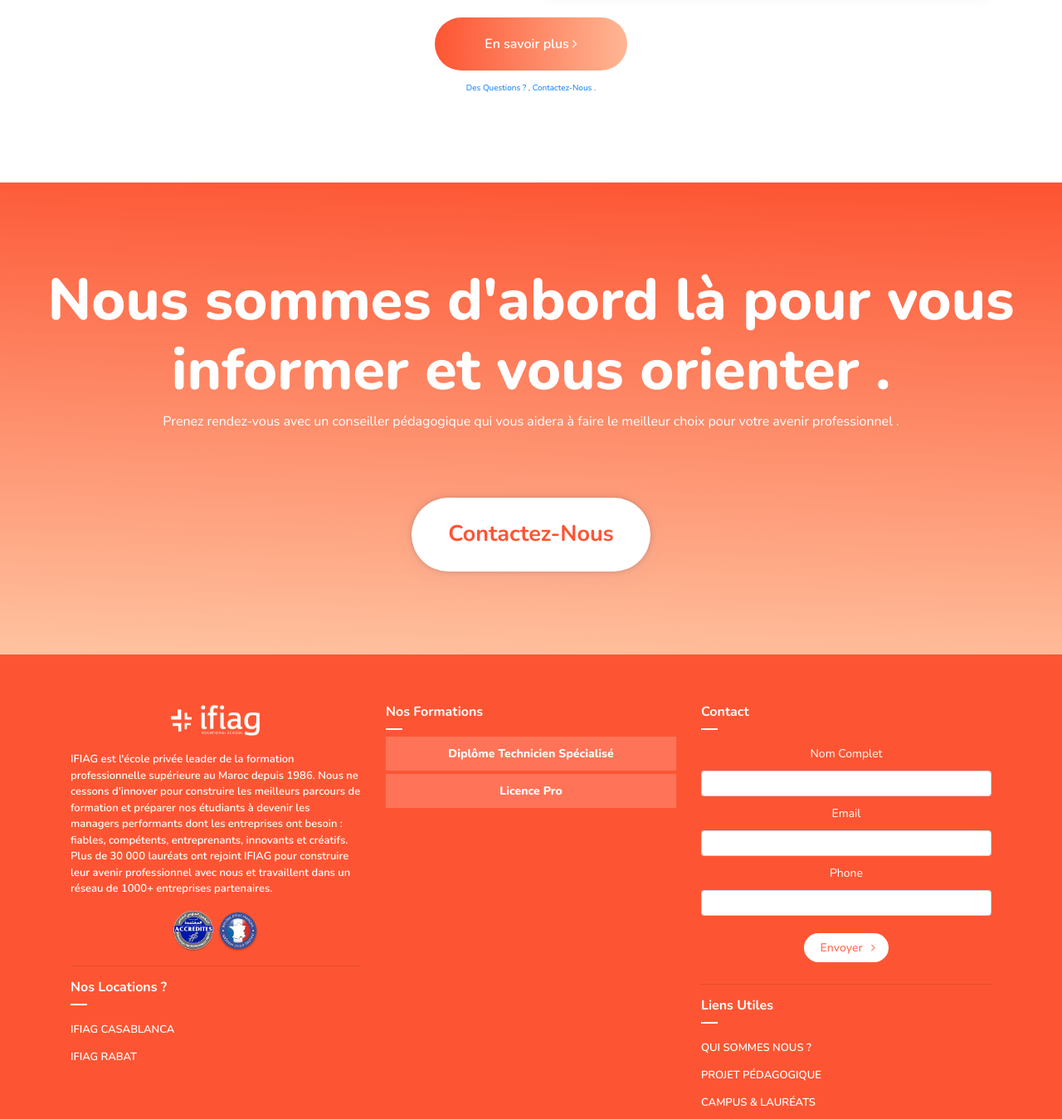
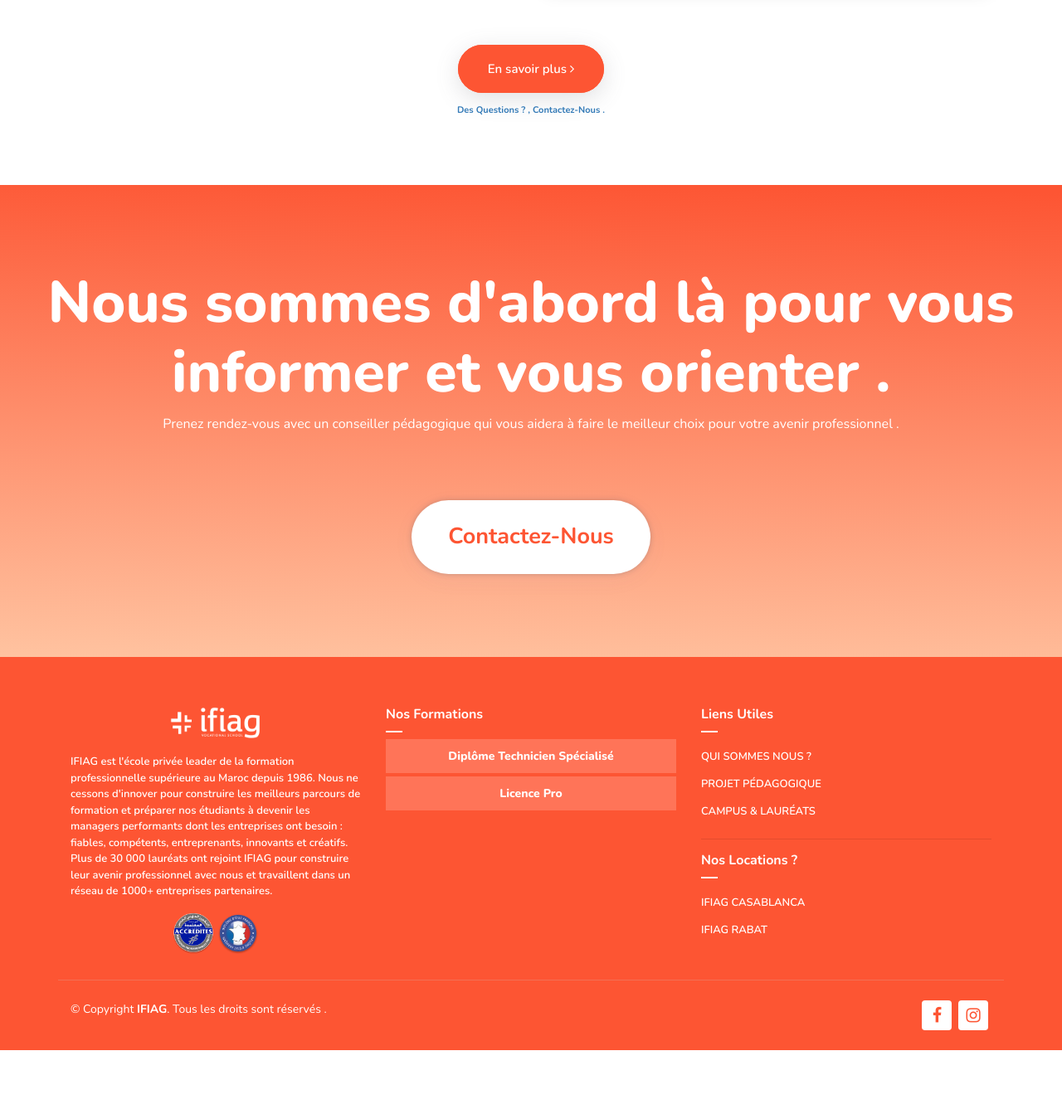
Before and after one commit to DoraymonIT/IFIAG, a plain HTML site: page index.html in a window 1280 px wide. Shown: the part 4947-6296 px from the top of the page at 83% size. After the commit the page ends 6213 px from the top, so only its background shows below. Drawn offline with nearby package versions, Linux system fonts and the light colour scheme.

Commit message:
fix link redirection and make a new moidf f footer

```diff
--- a/index.html
+++ b/index.html
@@ -508,13 +508,13 @@
                     <a
                     aria-label="Center Align"
                     class="nos-formations "
-                   href='../candidature.html' style="text-decoration: none;cursor: pointer;"
+                   href='candidature.html' style="text-decoration: none;cursor: pointer;"
                   >
                   Rejoindre la famille IFIAG  <i class="fa fa-chevron-right fa-fw" aria-hidden="true"></i>
                     </a>
                     <br />
                     <br />
-                    <a class="any_questions"  href="#"
+                    <a class="any_questions"  href="candidature.html"
                       >
                       Contacter un conseiller pédagogique pour être orienté </a
                     >
@@ -702,13 +702,13 @@
           <a
           aria-label="Center Align"
           class="nos-formations "
-         href='../candidature.html' style="text-decoration: none;cursor: pointer;"
+         href='candidature.html' style="text-decoration: none;cursor: pointer;"
         >
         Je candidate
           </a>
           <br />
           <br />
-          <a class="any_questions"  href="#"
+          <a class="any_questions"  href="candidature.html"
             >
             Contacter un conseiller pédagogique pour être orienté </a
           >
@@ -873,13 +873,13 @@
           <a
           aria-label="Center Align"
           class="nos-formations "
-         href='../candidature.html' style="text-decoration: none;cursor: pointer;"
+         href='candidature.html' style="text-decoration: none;cursor: pointer;"
         >
         Je candidate
           </a>
           <br />
           <br />
-          <a class="any_questions"  href="#"
+          <a class="any_questions"  href="candidature.html"
             >
             Contacter un conseiller pédagogique pour être orienté </a
           >
@@ -1121,19 +1121,22 @@
           </div>
         </div>
         <br />
-        <button
+
+        <div class="align-center padd-top1">
+          <a
           aria-label="Center Align"
-          class="btn-cta6"
-          onclick="location.href='projet-pedagogique.html'"
+          class="nos-formations "
+         href='projet-pedagogique.html' style="text-decoration: none;cursor: pointer;"
         >
-          En savoir plus <i class="fa fa-angle-right" aria-hidden="true"></i>
-        </button>
-        <!-- <button aria-label="Center Align" class="btn-cta6 color-blue">
-            En savoir plus <i class="fa fa-angle-right" aria-hidden="true"></i>
-          </button> -->
-        <a href="candidature.html">
-          <h6 class="agarantie">Des Questions ? , Contactez-Nous .</h6></a
-        >
+        En savoir plus <i class="fa fa-angle-right" aria-hidden="true"></i>
+          </a>
+          <br />
+          <br />
+          <a class="any_questions"  href="candidature.html"
+            >
+            Des Questions ? , Contactez-Nous .</a
+          >
+        </div>
       </div>
     </section>
     <section class="cta1">
@@ -1189,14 +1192,7 @@
                   width="50px"
                 />
               </div>
-              <hr />
-              <h4>Nos Locations ?</h4>
-              <ul>
-                <li>
-                  <a href="../campus-et-laureats.html"> IFIAG CASABLANCA</a>
-                </li>
-                <li><a href="../campus-et-laureats.html"> IFIAG RABAT</a></li>
-              </ul>
+
             </div>
             <div class="col-md-4 footer-links">
               <h4>Nos Formations</h4>
@@ -1212,7 +1208,9 @@
                   Diplôme Technicien Spécialisé
                 </button>
                 <div id="dts" class="collapse" data-parent="#accordion">
-                  <ul>
+                  <ul style="
+                  text-align: left;
+              ">
                     <li>
                       <a href="dts/dts-gestion-entreprenariat.html">
                         Gestion des entreprises</a
@@ -1256,7 +1254,9 @@
                   Licence Pro
                 </button>
                 <div id="lp" class="collapse" data-parent="#accordion">
-                  <ul>
+                  <ul style="
+                  text-align: left;
+              ">
                     <li>
                       <a href="lp/licence-management-entreprenariat.html">
                         Management & Entrepreneuriat (CNAM)</a
@@ -1348,33 +1348,7 @@
               </div> -->
             </div>
             <div class="col-md-4 footer-links">
-              <h4>Contact</h4>
-              <form>
-                <label for="name">Nom Complet</label>
-                <input
-                  type="text"
-                  class="form-control form-control-sm"
-                  id="name"
-                />
-                <label for="mail">Email</label>
-                <input
-                  type="email"
-                  class="form-control form-control-sm"
-                  id="mail"
-                />
-                <label for="phone">Phone</label>
-                <input
-                  type="tel"
-                  class="form-control form-control-sm"
-                  id="phone"
-                />
-                <br />
-                <button aria-label="Center Align" class="btn-envoyer-footer">
-                  Envoyer
-                  <i class="fa fa-angle-right fa-fw" aria-hidden="true"></i>
-                </button>
-              </form>
-              <hr />
+
               <h4>Liens Utiles</h4>
               <ul>
                 <li><a href="qui-sommes-nous.html"> Qui sommes nous ?</a></li>
@@ -1384,6 +1358,14 @@
                 <li>
                   <a href="campus-et-laureats.html"> Campus & Lauréats</a>
                 </li>
+              </ul>
+              <hr />
+              <h4>Nos Locations ?</h4>
+              <ul>
+                <li>
+                  <a href="../campus-et-laureats.html"> IFIAG CASABLANCA</a>
+                </li>
+                <li><a href="../campus-et-laureats.html"> IFIAG RABAT</a></li>
               </ul>
             </div>
           </div>
```
